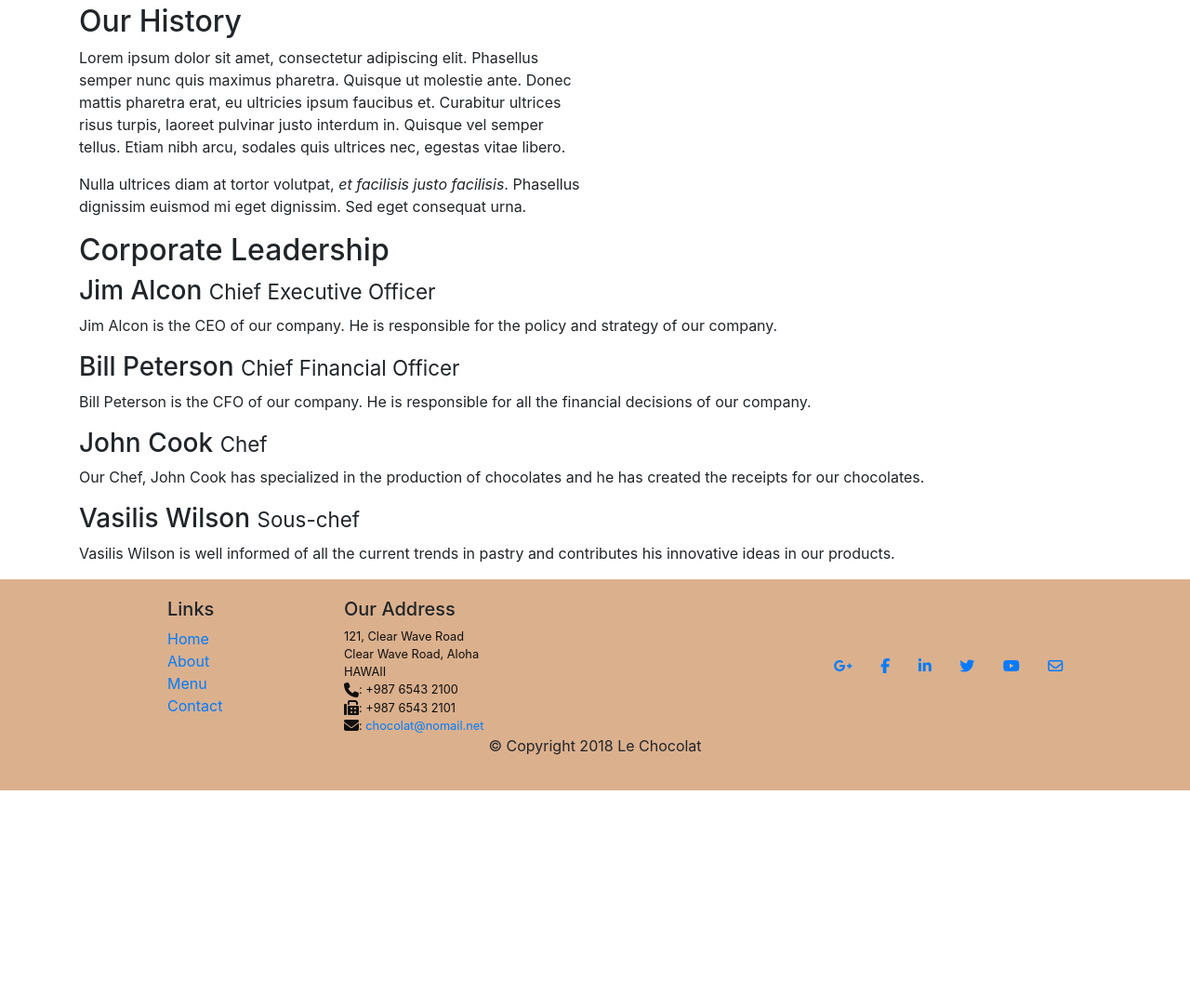
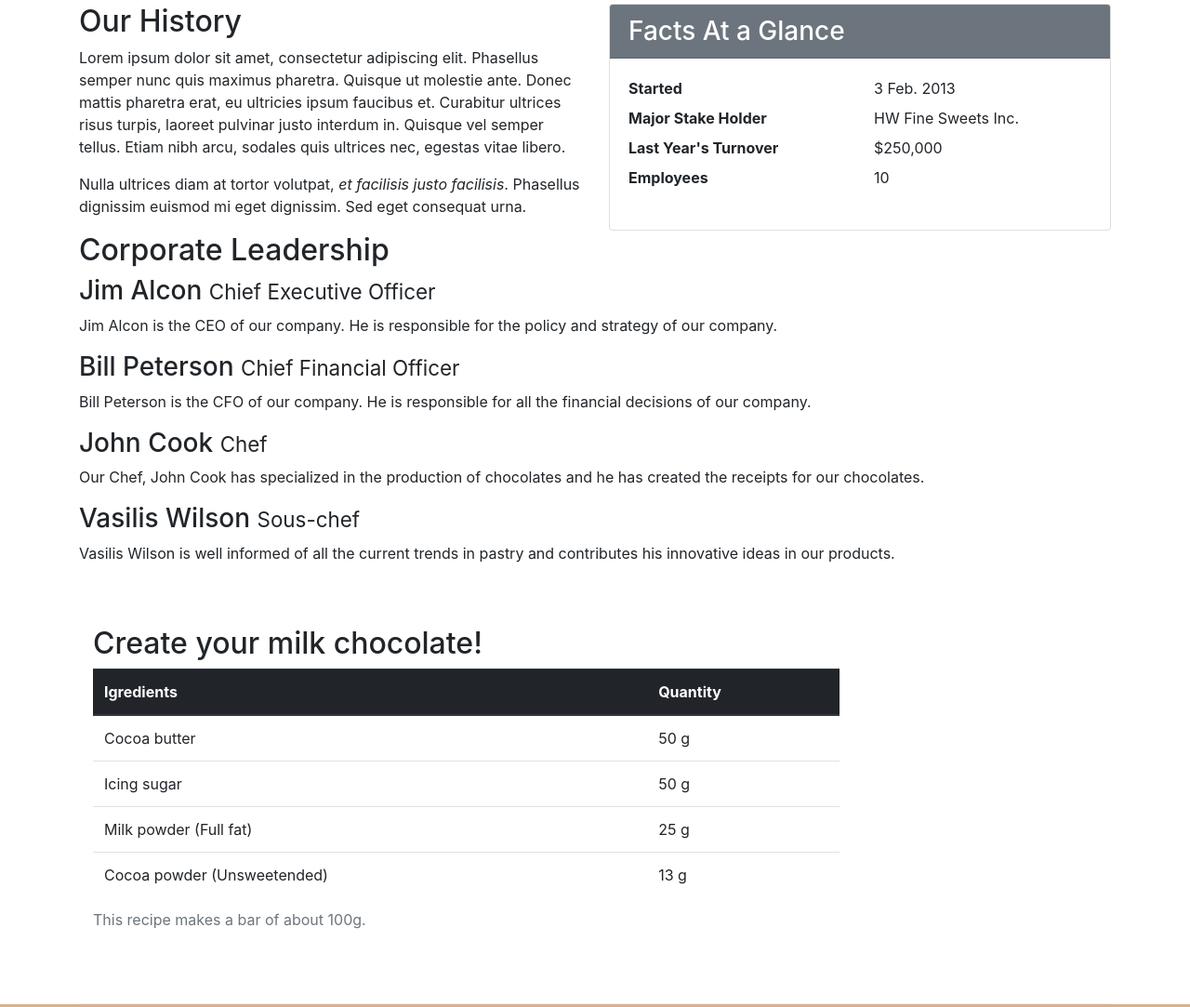
Before and after one commit to Vasilikidv/leChocolat, a website: page aboutus.html in a window 1280 px wide. Shown: the part 437-1520 px from the top of the page at 93% size. Before the commit the page ends 1287 px from the top, so only its background shows below. Drawn offline with nearby package versions, Linux system fonts and the light colour scheme.

Commit message:
Tables and Cards

```diff
--- a/aboutus.html
+++ b/aboutus.html
@@ -73,6 +73,21 @@
             </div>
             <div
                 class="col col-sm">
+		    <div class="card">
+                    <h3 class="card-header bg-secondary text-white">Facts At a Glance</h3>
+                    <div class="card-body">
+                        <dl class="row">
+                            <dt class="col-6">Started</dt>
+                            <dd class="col-6">3 Feb. 2013</dd>
+                            <dt class="col-6">Major Stake Holder</dt>
+                            <dd class="col-6">HW Fine Sweets Inc.</dd>
+                            <dt class="col-6">Last Year's Turnover</dt>
+                            <dd class="col-6">$250,000</dd>
+                            <dt class="col-6">Employees</dt>
+                            <dd class="col-6">10</dd>
+                        </dl>
+                    </div>
+                </div>
             </div>
         </div>
 
@@ -90,9 +105,43 @@
                 <p class="d-none d-sm-block">Vasilis Wilson is well informed of all the current trends in pastry and contributes his innovative ideas in our products. </p>
             </div>
        </div>
-
+<div class="row row-content">
+  <div class="col-12 col-sm-9">
+	  <h2> Create your milk chocolate!</h2>
+              <div class="table-responsive">
+                <table class="table table-hover">
+                <caption>This recipe makes a bar of about 100g.</caption>
+                <thead class="thead-dark">
+                    <tr>
+                        <th>Igredients</th>
+                        <th>Quantity</th>
+                    </tr>
+                </thead>
+                <tbody>
+                    <tr >
+                        <td>Cocoa butter</td>
+                        <td>50 g</td>
+                    </tr>
+                    <tr>
+                        <td>Icing sugar</td>
+                        <td>50 g</td>
+                    </tr>
+                    <tr>
+                        <td>Milk powder (Full fat)</td>
+                        <td>25 g</td>
+                    </tr>
+                    <tr>
+                        <td>Cocoa powder (Unsweetended)</td>
+                        <td>13 g</td>
+                    </tr>
+                </tbody>
+                </table>
+            </div>
+            </div>
+            <div class="col-12 col-sm-3">
+            </div>
+          </div>
     </div>
-
     <footer class="footer">
         <div class="container">
             <div class="row">
```
